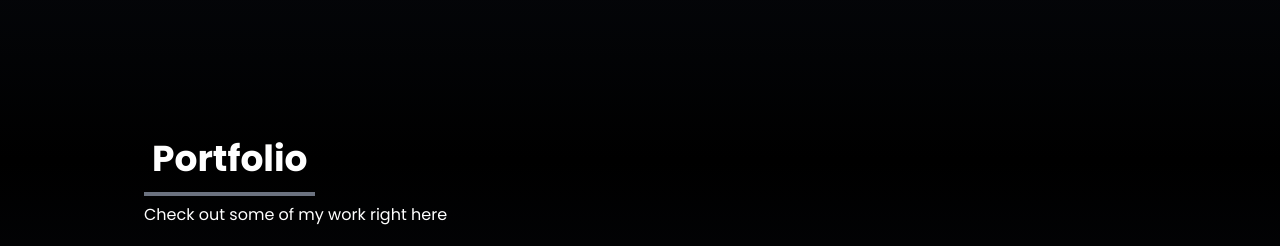
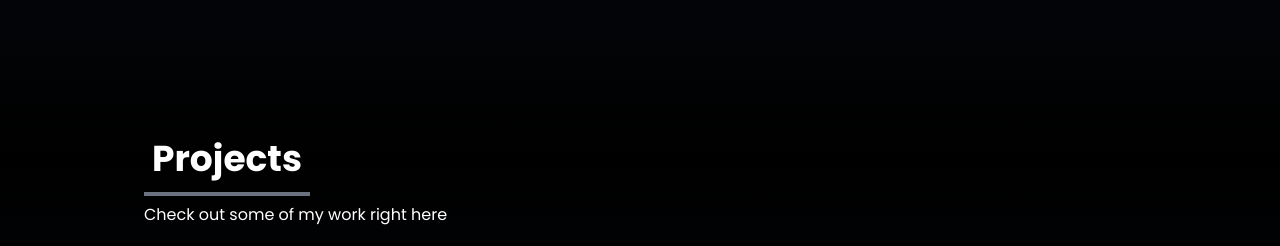
Before and after one commit to christianrafols17/christianrafols17.github.io, a React (Create React App) app: page / in a window 1280 px wide. Shown: the part 1440-1686 px from the top of the page. Built offline with nearby package versions, Linux system fonts and the light colour scheme.

Commit message:
Minor Changes

```diff
--- a/src/components/Projects.jsx
+++ b/src/components/Projects.jsx
@@ -1,6 +1,7 @@
 import React from 'react'
 import NetflixClone from '../assets/netflix-landing-page-clone.png'
 import EcommerceWebsite from '../assets/ecommerce-project.png'
+import TodoApp from '../assets/todo-app.png'
 import Placeholder from '../assets/Placeholder.png'
 
 
@@ -23,7 +24,7 @@ const Projects = () => {
         },
         {
             id: 3,
-            src: Placeholder,
+            src: TodoApp,
             demoUrl: 'https://christianrafols17.github.io/to-do-app/',
             codeUrl: 'https://github.com/christianrafols17/to-do-app',
             description: 'A simple To-do App made with Angular.'
@@ -45,7 +46,7 @@ const Projects = () => {
         <div name="Projects" className='bg-gradient-to-b from-black to-gray-900 w-full text-white md:h-screen'>
             <div className='max-w-screen-lg p-4 mx-auto flex flex-col justify-center w-full h-full'>
                 <div className='pb-8'>
-                    <p className='text-4xl font-bold inline border-b-4 p-2 border-gray-500'>Portfolio</p>
+                    <p className='text-4xl font-bold inline border-b-4 p-2 border-gray-500'>Projects</p>
                     <p className='py-6'>Check out some of my work right here</p>
                 </div>
                 <div className='grid sm:grid-cols-2 md:grid-cols-3 gap-8 px-8 py-2 sm:px-0'>
```
Also changed, not shown: src/assets/todo-app.png (added).
